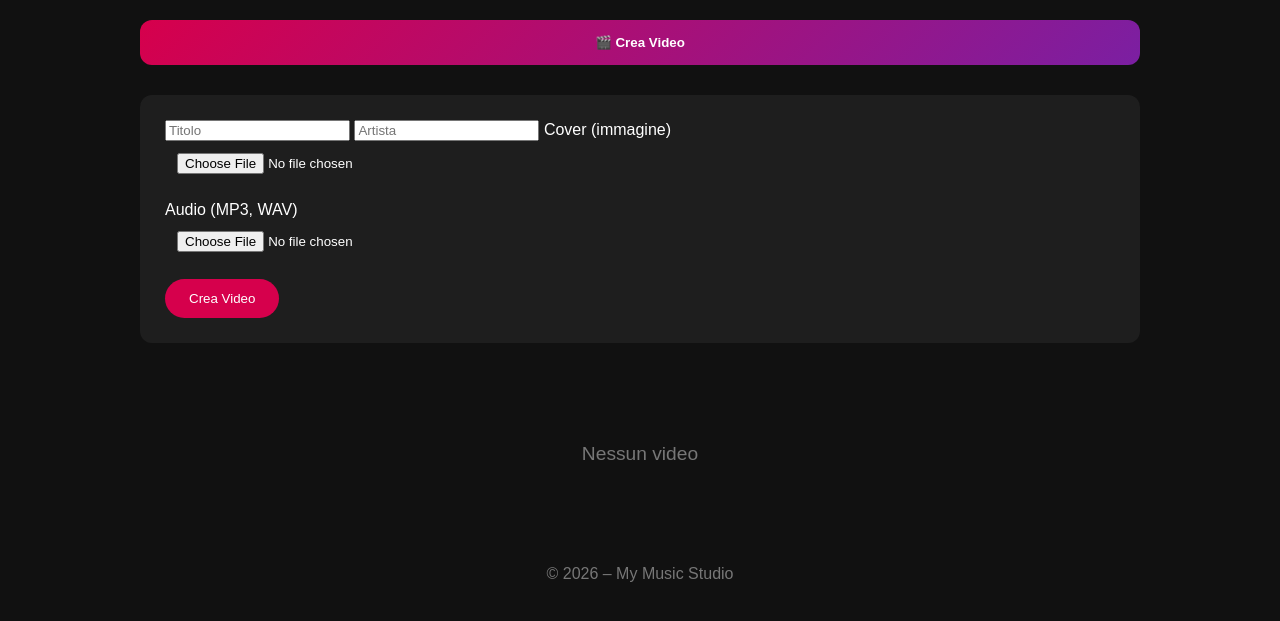
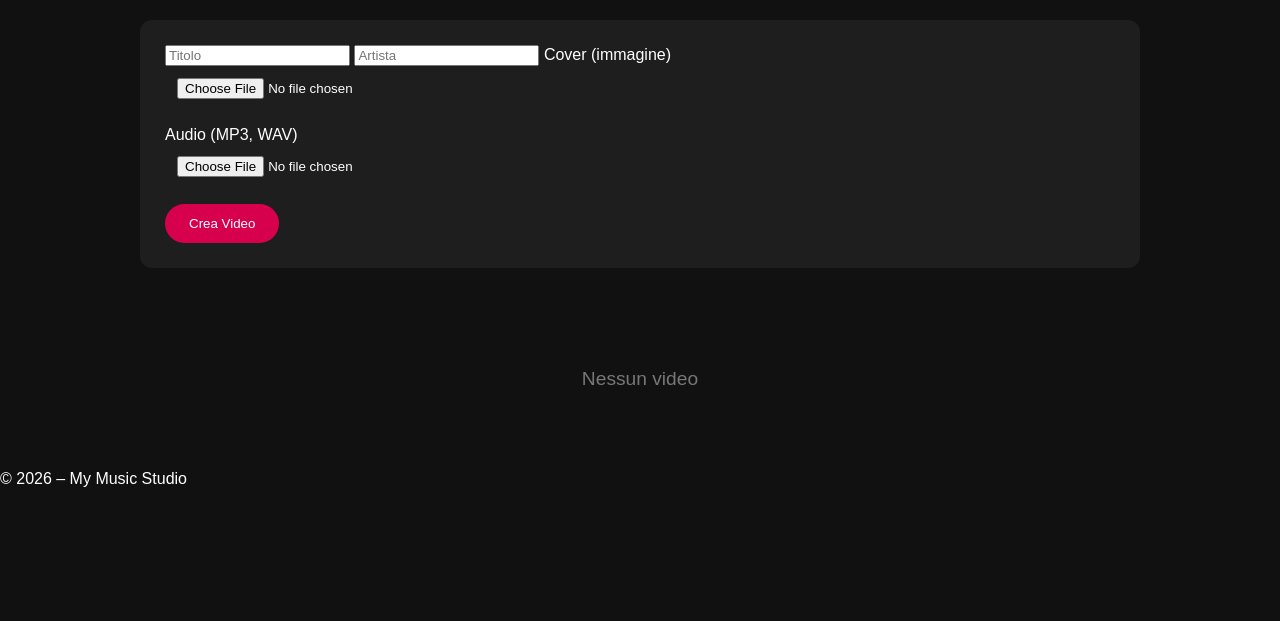
Before and after one commit to mmusafiri98/hobson-steve-my-music-track, a PHP site: page / in a window 1280 px wide. Shown: the part 154-775 px from the top of the page. Run offline with PHP 8.4, Linux system fonts and the light colour scheme.

Commit message:
Update index.php

```diff
--- a/index.php
+++ b/index.php
@@ -5,95 +5,21 @@
 <title>🎶 My Music Studio</title>
 <meta name="viewport" content="width=device-width, initial-scale=1.0">
 <style>
-body {
-    margin:0;
-    font-family: 'Arial', sans-serif;
-    background:#111;
-    color:#fff;
-}
-header {
-    background: linear-gradient(135deg,#d6004c,#7b1fa2);
-    text-align:center;
-    padding:40px 20px;
-}
-header h1 {
-    margin:0;
-    font-size:2.5rem;
-}
-header p {
-    margin:5px 0 0;
-    font-size:1.2rem;
-    color:#eee;
-}
-.container {
-    max-width:1000px;
-    margin:auto;
-    padding:20px;
-}
-.tabs {
-    display:flex;
-    gap:10px;
-    flex-wrap:wrap;
-    margin-bottom:30px;
-}
-.tab {
-    flex:1;
-    min-width:150px;
-    padding:15px;
-    background:#1e1e1e;
-    border:none;
-    border-radius:12px;
-    cursor:pointer;
-    color:#fff;
-    font-weight:bold;
-    transition:0.3s;
-}
-.tab.active {
-    background: linear-gradient(135deg,#d6004c,#7b1fa2);
-}
-.section {
-    display:none;
-    animation: fadeIn 0.5s;
-}
-.section.active { display:block; }
-@keyframes fadeIn { from{opacity:0} to{opacity:1} }
-
-.upload-box {
-    background:#1e1e1e;
-    padding:25px;
-    border-radius:12px;
-    margin-bottom:40px;
-}
-input[type=text], input[type=file] {
-    width:100%;
-    padding:12px;
-    margin-bottom:15px;
-    border-radius:8px;
-    border:none;
-}
-button {
-    background:#d6004c;
-    color:#fff;
-    border:none;
-    padding:12px 24px;
-    border-radius:25px;
-    cursor:pointer;
-    transition:0.2s;
-}
-button:hover:not(:disabled){opacity:0.9;}
-button:disabled{
-    background:#555;
-    cursor:not-allowed;
-}
-
+body { margin:0; font-family:Arial,sans-serif; background:#111; color:#fff; }
+header { background: linear-gradient(135deg,#d6004c,#7b1fa2); text-align:center; padding:40px 20px; }
+header h1 { margin:0; font-size:2.5rem; }
+header p { margin:5px 0 0; font-size:1.2rem; color:#eee; }
+.container { max-width:1000px; margin:auto; padding:20px; }
+.upload-box { background:#1e1e1e; padding:25px; border-radius:12px; margin-bottom:40px; }
+input[type=text], input[type=file] { width:100%; padding:12px; margin-bottom:15px; border-radius:8px; border:none; }
+button { background:#d6004c; color:#fff; border:none; padding:12px 24px; border-radius:25px; cursor:pointer; }
+button:disabled { background:#555; cursor:not-allowed; }
 .progress { display:none; margin-top:15px; }
 .progress-bar { width:100%; height:25px; background:#333; border-radius:15px; overflow:hidden; }
 .progress-fill { height:100%; width:0; background:linear-gradient(90deg,#d6004c,#7b1fa2); text-align:center; line-height:25px; }
-
 .gallery { margin-top:40px; }
 .video-grid { display:grid; grid-template-columns:repeat(auto-fill,minmax(280px,1fr)); gap:20px; }
-.video-card { background:#1e1e1e; border-radius:12px; overflow:hidden; transition:0.2s; }
-.video-card:hover { transform:scale(1.02); }
+.video-card { background:#1e1e1e; border-radius:12px; overflow:hidden; }
 .video-card video { width:100%; height:180px; object-fit:cover; }
 .video-info { padding:10px; font-size:0.95rem; }
 .video-actions { display:flex; gap:8px; padding:0 10px 10px; }
@@ -101,7 +27,6 @@ button:disabled{
 .download-btn { background:#d6004c; color:#fff; text-decoration:none; display:flex; justify-content:center; align-items:center; }
 .delete-btn { background:#444; color:#fff; border:none; }
 .empty { text-align:center; color:#777; padding:60px; font-size:1.2rem; }
-footer { text-align:center; padding:20px; color:#777; }
 </style>
 </head>
 <body>
@@ -113,12 +38,6 @@ footer { text-align:center; padding:20px; color:#777; }
 
 <div class="container">
 
-<div class="tabs">
-<button class="tab active" onclick="switchTab('create')">🎬 Crea Video</button>
-</div>
-
-<!-- CREA VIDEO -->
-<div id="createSection" class="section active">
 <div class="upload-box">
 <input id="title" placeholder="Titolo">
 <input id="artist" placeholder="Artista">
@@ -126,16 +45,13 @@ footer { text-align:center; padding:20px; color:#777; }
 <input type="file" id="coverFile" accept="image/*">
 <label>Audio (MP3, WAV)</label>
 <input type="file" id="audioFile" accept="audio/*">
-<button id="createBtn" onclick="createVideo()">Crea Video</button>
+<button id="createBtn">Crea Video</button>
 
 <div class="progress" id="progressBox">
 <div class="progress-bar"><div class="progress-fill" id="progressFill">0%</div></div>
-<div id="status"></div>
-</div>
 </div>
 </div>
 
-<!-- GALLERIA -->
 <div class="gallery" id="gallery" style="display:none">
 <h2>🎞️ Video</h2>
 <div id="videoGrid" class="video-grid"></div>
@@ -148,24 +64,22 @@ footer { text-align:center; padding:20px; color:#777; }
 <footer>© 2026 – My Music Studio</footer>
 
 <script>
-/* ------------------- DATABASE ------------------- */
 let db;
+
 function openDB(){
-return new Promise((res,rej)=>{
-const request=indexedDB.open("VideoDB",1);
-request.onupgradeneeded=e=>{
+    return new Promise((resolve,reject)=>{
+        const req=indexedDB.open("VideoDB",1);
+        req.onupgradeneeded=e=>{
             db=e.target.result;
             if(!db.objectStoreNames.contains("videos")){
                 db.createObjectStore("videos",{keyPath:"id"});
             }
-}
-request.onsuccess=e=>{
-db=e.target.result;
-res();
         };
-request.onerror=e=>rej(e.target.error);
+        req.onsuccess=e=>{db=e.target.result; resolve();};
+        req.onerror=e=>reject(e.target.error);
     });
 }
+
 async function saveVideo(blob,title,artist){
     return new Promise(resolve=>{
         const tx=db.transaction("videos","readwrite");
@@ -173,6 +87,7 @@ tx.objectStore("videos").put({id:Date.now().toString(),blob,title,artist,date:Da
         tx.oncomplete=()=>resolve();
     });
 }
+
 async function getVideos(){
     return new Promise(resolve=>{
         const tx=db.transaction("videos","readonly");
@@ -180,103 +95,14 @@ const req=tx.objectStore("videos").getAll();
         req.onsuccess=e=>resolve(e.target.result||[]);
     });
 }
+
 async function deleteVideo(id){
-if(!confirm("Eliminare questo video?"))return;
+    if(!confirm("Eliminare questo video?")) return;
     const tx=db.transaction("videos","readwrite");
     tx.objectStore("videos").delete(id);
     tx.oncomplete=()=>loadGallery();
 }
 
-/* ------------------- UI ------------------- */
-function switchTab(tab){
-document.querySelectorAll('.tab').forEach(b=>b.classList.remove('active'));
-document.querySelectorAll('.section').forEach(s=>s.classList.remove('active'));
-if(tab==='create'){
-document.querySelectorAll('.tab')[0].classList.add('active');
-document.getElementById('createSection').classList.add('active');
-}
-}
-
-/* ------------------- CREATE VIDEO ------------------- */
-async function createVideo(){
-const title=document.getElementById("title").value.trim();
-const artist=document.getElementById("artist").value.trim();
-const coverFile=document.getElementById("coverFile").files[0];
-const audioFile=document.getElementById("audioFile").files[0];
-if(!title||!artist||!coverFile||!audioFile){alert("Compila tutti i campi"); return;}
-const btn=document.getElementById("createBtn");
-const progressBox=document.getElementById("progressBox");
-const progressFill=document.getElementById("progressFill");
-const status=document.getElementById("status");
-btn.disabled=true;
-progressBox.style.display="block";
-status.textContent="Preparazione...";
-
-try{
-const canvas=document.createElement("canvas");
-canvas.width=1280; canvas.height=720;
-const ctx=canvas.getContext("2d");
-const img=new Image();
-img.src=URL.createObjectURL(coverFile);
-await new Promise((res,rej)=>{img.onload=res; img.onerror=rej;});
-function draw(){
-ctx.fillStyle="#000"; ctx.fillRect(0,0,1280,720);
-const scale=Math.min(1280/img.width,720/img.height)*0.7;
-const x=(1280-img.width*scale)/2;
-const y=(720-img.height*scale)/2-40;
-ctx.drawImage(img,x,y,img.width*scale,img.height*scale);
-ctx.fillStyle="#fff"; ctx.textAlign="center";
-ctx.font="bold 48px Arial"; ctx.fillText(title,640,650);
-ctx.font="32px Arial"; ctx.fillText(artist,640,700);
-}
-
-const audio=new Audio(URL.createObjectURL(audioFile));
-await new Promise((res,rej)=>{audio.onloadedmetadata=res; audio.onerror=rej;});
-const duration=audio.duration;
-const stream=canvas.captureStream(30);
-const audioCtx=new AudioContext();
-const source=audioCtx.createMediaElementSource(audio);
-const dest=audioCtx.createMediaStreamDestination();
-source.connect(dest); source.connect(audioCtx.destination);
-stream.addTrack(dest.stream.getAudioTracks()[0]);
-
-const recorder=new MediaRecorder(stream,{mimeType:"video/webm"});
-let chunks=[];
-recorder.ondataavailable=e=>{if(e.data.size>0)chunks.push(e.data);}
-recorder.onstop=async()=>{
-const blob=new Blob(chunks,{type:"video/webm"});
-await saveVideo(blob,title,artist);
-bar.style.width="100%"; bar.innerText="100%";
-status.textContent="✅ Video creato";
-audioCtx.close();
-btn.disabled=false;
-document.getElementById("title").value="";
-document.getElementById("artist").value="";
-document.getElementById("coverFile").value="";
-document.getElementById("audioFile").value="";
-loadGallery();
-};
-
-recorder.start(); audio.play();
-const drawLoop=setInterval(draw,33);
-const bar=progressFill;
-const progLoop=setInterval(()=>{
-let p=(audio.currentTime/duration)*100; if(p>100)p=100;
-bar.style.width=p+"%"; bar.innerText=Math.floor(p)+"%";
-},300);
-
-audio.onended=()=>{
-clearInterval(drawLoop); clearInterval(progLoop);
-recorder.requestData();
-setTimeout(()=>{recorder.stop();},200);
-};
-
-setTimeout(()=>{if(recorder.state==="recording") recorder.stop();},duration*1000+2000);
-
-}catch(e){alert("Errore: "+e.message); btn.disabled=false; progressBox.style.display="none";}
-}
-
-/* ------------------- GALLERY ------------------- */
 async function loadGallery(){
     const vids=await getVideos();
     const grid=document.getElementById("videoGrid");
@@ -300,8 +126,88 @@ grid.appendChild(card);
     });
 }
 
-/* ------------------- INIT ------------------- */
-window.onload=async()=>{await openDB(); loadGallery();}
+/* ------------------- CREAZIONE VIDEO ------------------- */
+document.getElementById("createBtn").addEventListener("click", async ()=>{
+    const title=document.getElementById("title").value.trim();
+    const artist=document.getElementById("artist").value.trim();
+    const coverFile=document.getElementById("coverFile").files[0];
+    const audioFile=document.getElementById("audioFile").files[0];
+    if(!title||!artist||!coverFile||!audioFile){alert("Compila tutti i campi"); return;}
+
+    const btn=document.getElementById("createBtn");
+    const progressBox=document.getElementById("progressBox");
+    const progressFill=document.getElementById("progressFill");
+    btn.disabled=true;
+    progressBox.style.display="block";
+
+    try{
+        const canvas=document.createElement("canvas");
+        canvas.width=1280; canvas.height=720;
+        const ctx=canvas.getContext("2d");
+
+        const img=new Image();
+        img.src=URL.createObjectURL(coverFile);
+        await new Promise((res,rej)=>{img.onload=res; img.onerror=rej;});
+
+        function draw(){
+            ctx.fillStyle="#000"; ctx.fillRect(0,0,1280,720);
+            const scale=Math.min(1280/img.width,720/img.height)*0.7;
+            const x=(1280-img.width*scale)/2;
+            const y=(720-img.height*scale)/2-40;
+            ctx.drawImage(img,x,y,img.width*scale,img.height*scale);
+            ctx.fillStyle="#fff"; ctx.textAlign="center";
+            ctx.font="bold 48px Arial"; ctx.fillText(title,640,650);
+            ctx.font="32px Arial"; ctx.fillText(artist,640,700);
+        }
+
+        const audio=new Audio(URL.createObjectURL(audioFile));
+        await new Promise((res,rej)=>{audio.onloadedmetadata=res; audio.onerror=rej;});
+        const duration=audio.duration;
+
+        const stream=canvas.captureStream(30);
+        const audioCtx=new AudioContext();
+        const source=audioCtx.createMediaElementSource(audio);
+        const dest=audioCtx.createMediaStreamDestination();
+        source.connect(dest); source.connect(audioCtx.destination);
+        stream.addTrack(dest.stream.getAudioTracks()[0]);
+
+        const recorder=new MediaRecorder(stream,{mimeType:"video/webm"});
+        let chunks=[];
+        recorder.ondataavailable=e=>{if(e.data.size>0) chunks.push(e.data);}
+        recorder.onstop=async()=>{
+            const blob=new Blob(chunks,{type:"video/webm"});
+            await saveVideo(blob,title,artist);
+            btn.disabled=false;
+            progressBox.style.display="none";
+            progressFill.style.width="0%";
+            progressFill.innerText="0%";
+            document.getElementById("title").value="";
+            document.getElementById("artist").value="";
+            document.getElementById("coverFile").value="";
+            document.getElementById("audioFile").value="";
+            loadGallery();
+        };
+
+        recorder.start(); audio.play();
+        const drawLoop=setInterval(draw,33);
+        const progLoop=setInterval(()=>{
+            let p=(audio.currentTime/duration)*100; if(p>100)p=100;
+            progressFill.style.width=p+"%"; progressFill.innerText=Math.floor(p)+"%";
+        },200);
+
+        audio.onended=()=>{
+            clearInterval(drawLoop); clearInterval(progLoop);
+            recorder.requestData();
+            setTimeout(()=>recorder.stop(),200);
+            audioCtx.close();
+        };
+    }catch(e){alert("Errore: "+e.message); btn.disabled=false; progressBox.style.display="none";}
+});
+
+window.onload=async()=>{
+    await openDB();
+    loadGallery();
+};
 </script>
 
 </body>
```
Lines whose indentation alone changed are shown as unchanged.
